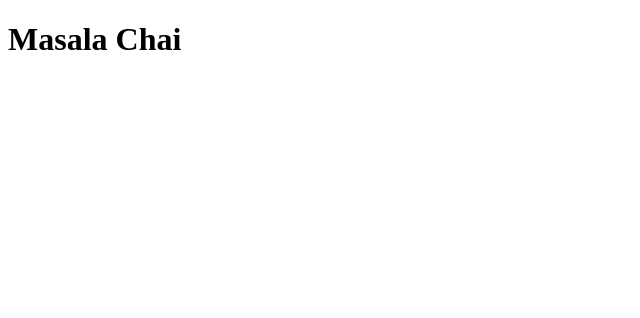
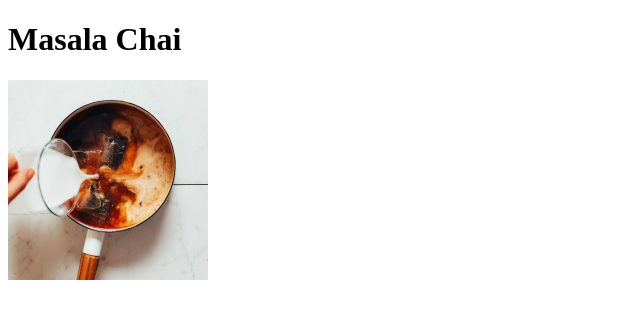
Before and after one commit to egglynn/odin-recipes, a plain HTML site: page recipes/masala-chai.html in a window 1280 px wide. Shown: the whole page, without its empty margins (0-640 px from the left). Drawn offline with Linux system fonts and the light colour scheme.

Commit message:
add image folder, update masala-chai

```diff
--- a/recipes/masala-chai.html
+++ b/recipes/masala-chai.html
@@ -8,5 +8,6 @@
 </head>
 <body>
     <h1>Masala Chai</h1>
+    <p><img src="../images/Masala-Chai-SQUARE-200x200.jpg"></p>
 </body>
 </html>
```
Also changed, not shown: images/Masala-Chai-SQUARE-200x200.jpg (added).
